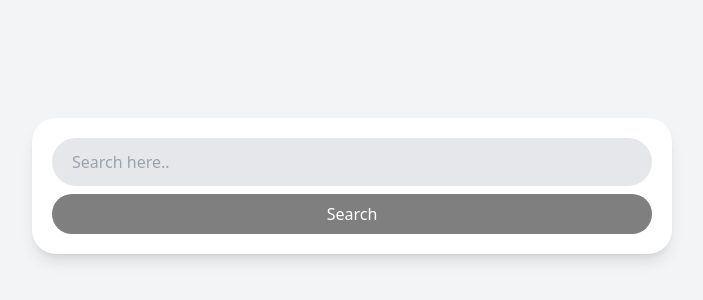
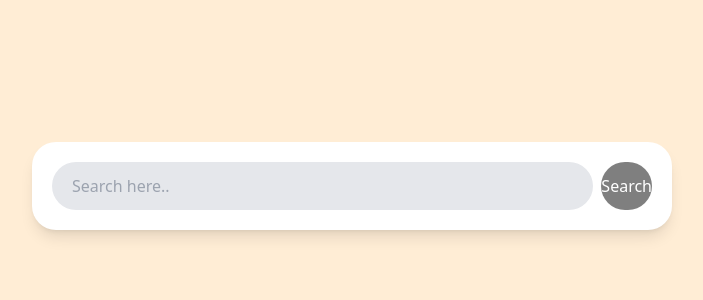
Before and after one commit to joy-jeon/carrot-market-reloaded, a Next.js app: page / in a window 1280 px wide. Shown: the part 214-514 px from the top of the page, without its empty margins (288-991 px from the left). Built offline with nearby package versions, Linux system fonts and the light colour scheme.

Commit message:
tw - responsive

```diff
--- a/app/page.tsx
+++ b/app/page.tsx
@@ -1,7 +1,13 @@
 export default function Home() {
   return (
-    <main className="bg-gray-100 h-screen flex items-center justify-center p-5">
-      <div className="bg-white shadow-lg w-full rounded-3xl p-5 max-w-screen-sm flex flex-col gap-2">
+    <main
+      className="bg-gray-100 sm:bg-red-100 md:bg-green-100 lg:bg-cyan-100 xl:bg-orange-100 2xl:bg-yellow-100
+      h-screen flex items-center justify-center p-5"
+    >
+      <div
+        className="bg-white shadow-lg w-full rounded-3xl p-5 max-w-screen-sm flex flex-col gap-2
+      md:flex-row"
+      >
         <input
           type="text"
           placeholder="Search here.."
```
